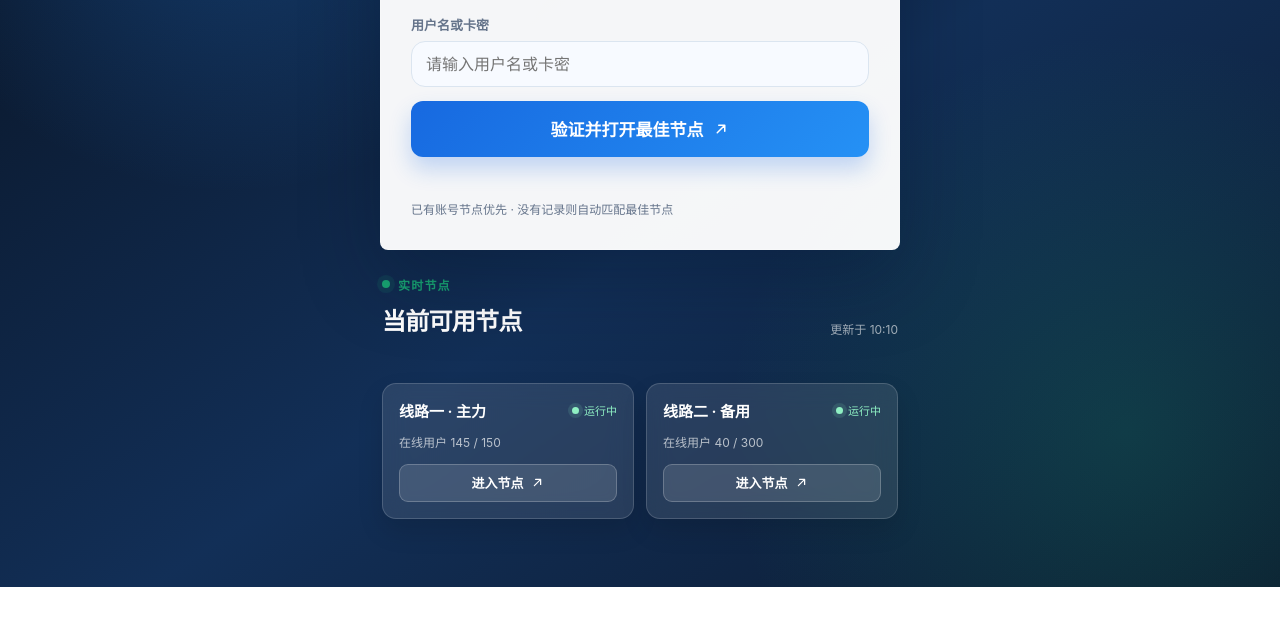
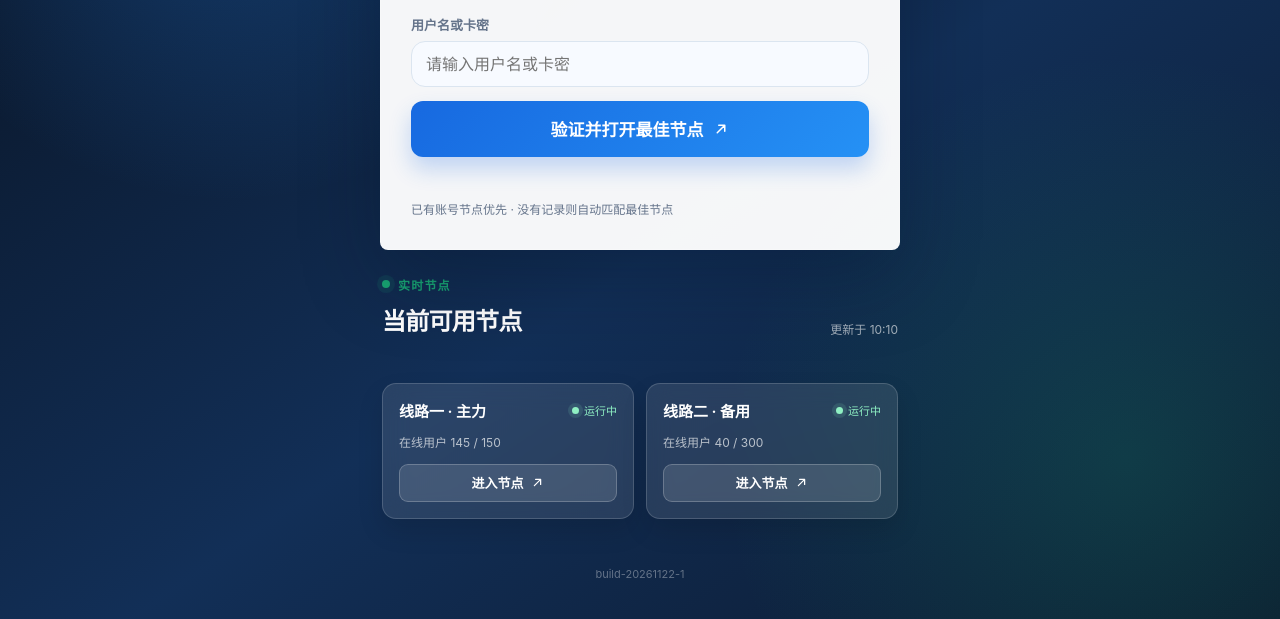
Before and after one commit to 2962303075/node-hub, a plain HTML site: page index.html in a window 1280 px wide. Shown: the part 273-892 px from the top of the page. Before the commit the page ends 860 px from the top, so only its background shows below. Drawn offline with Linux system fonts and the light colour scheme.

Commit message:
chore: 加版本标记

```diff
--- a/index.html
+++ b/index.html
@@ -73,6 +73,7 @@
       <div id="nodesList" class="nodes-list" aria-live="polite"></div>
     </section>
 
+    <p style="text-align:center;color:rgba(255,255,255,.35);font-size:11px;margin:18px 0 0">build-20261122-1</p>
   </main>
 
   <script src="./portal.config.js?v=20261122-1"></script>
```
